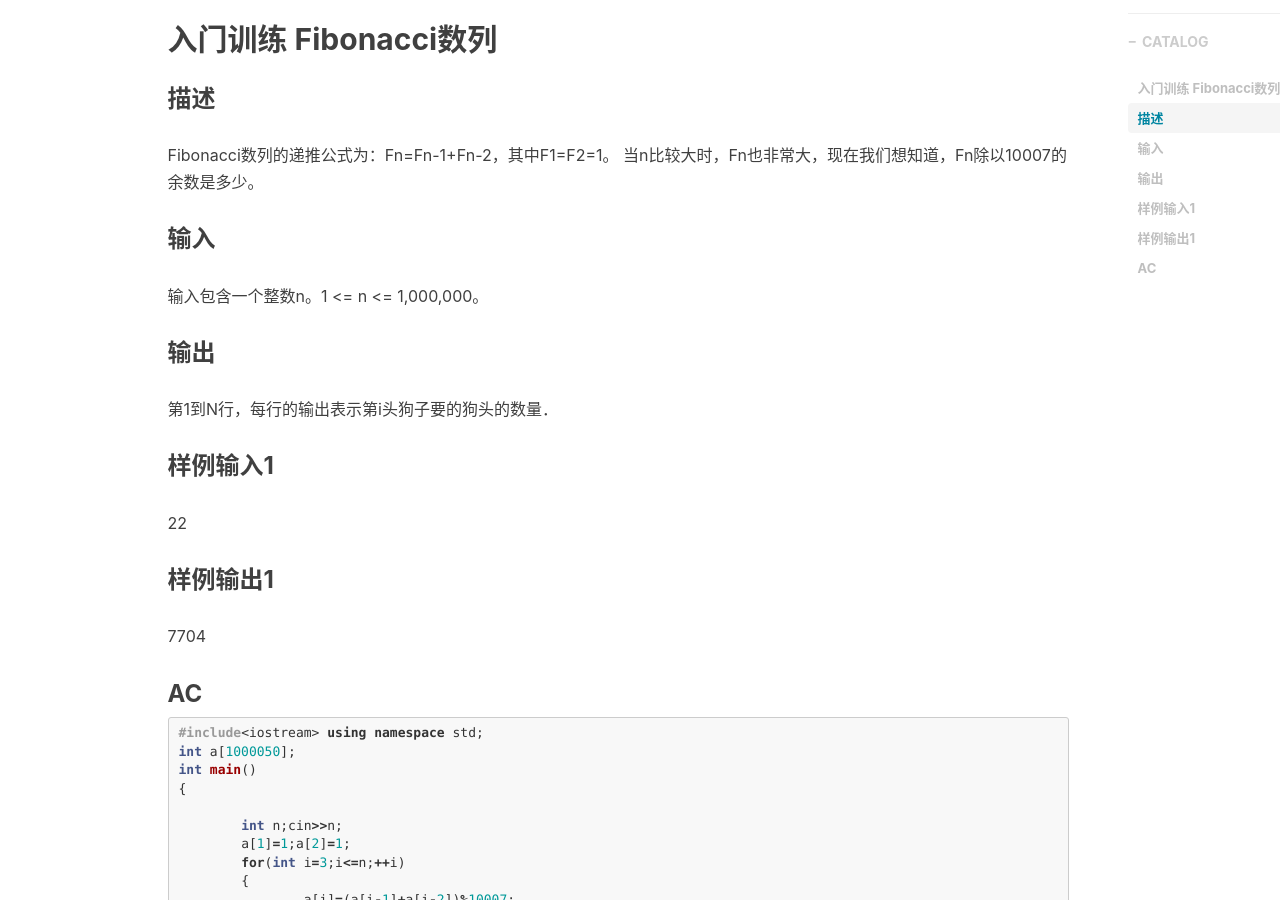
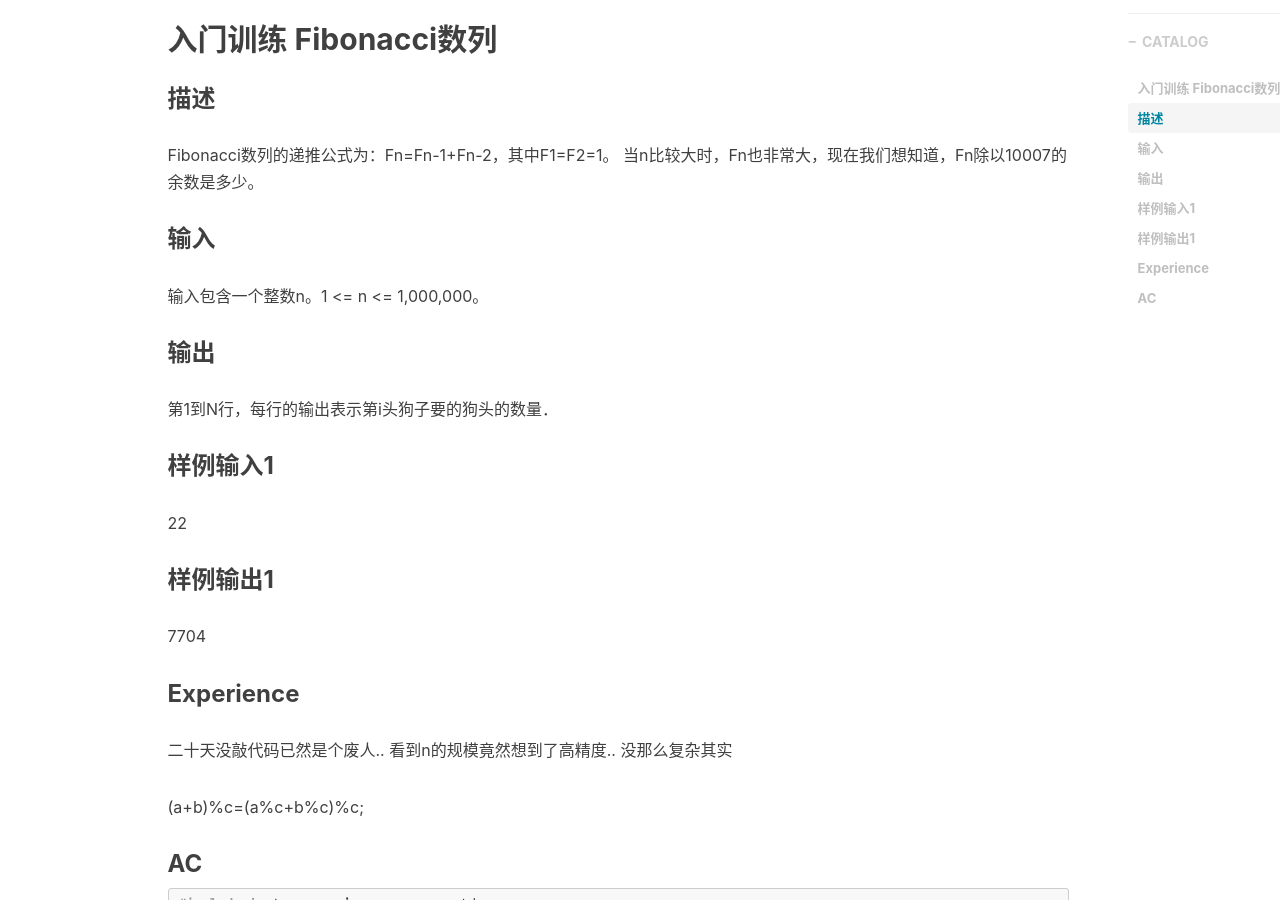
Before and after one commit to pandaKINandQUEEN/GinKo-BFU.github.io, a Jekyll site: the page built from _posts/2018-02-21-Fibonacci-and-mod.md, in a window 1280 px wide and 900 px high, scrolled down 484 px. Built offline with Jekyll 4.4.1, drawn with Linux system fonts in a browser that asks for light colours; nearby versions of some CDN libraries; comment, search, counter and statistics services are not loaded.

Commit message:
Update 2018-02-21-Fibonacci-and-mod.md

````diff
--- a/_posts/2018-02-21-Fibonacci-and-mod.md
+++ b/_posts/2018-02-21-Fibonacci-and-mod.md
@@ -24,6 +24,12 @@ Fibonacci数列的递推公式为：Fn=Fn-1+Fn-2，其中F1=F2=1。
 
 ### 样例输出1
 7704
+### Experience
+二十天没敲代码已然是个废人..
+看到n的规模竟然想到了高精度..
+没那么复杂其实
+
+(a+b)%c=(a%c+b%c)%c;
 
 ### AC
 ``` cpp
````
